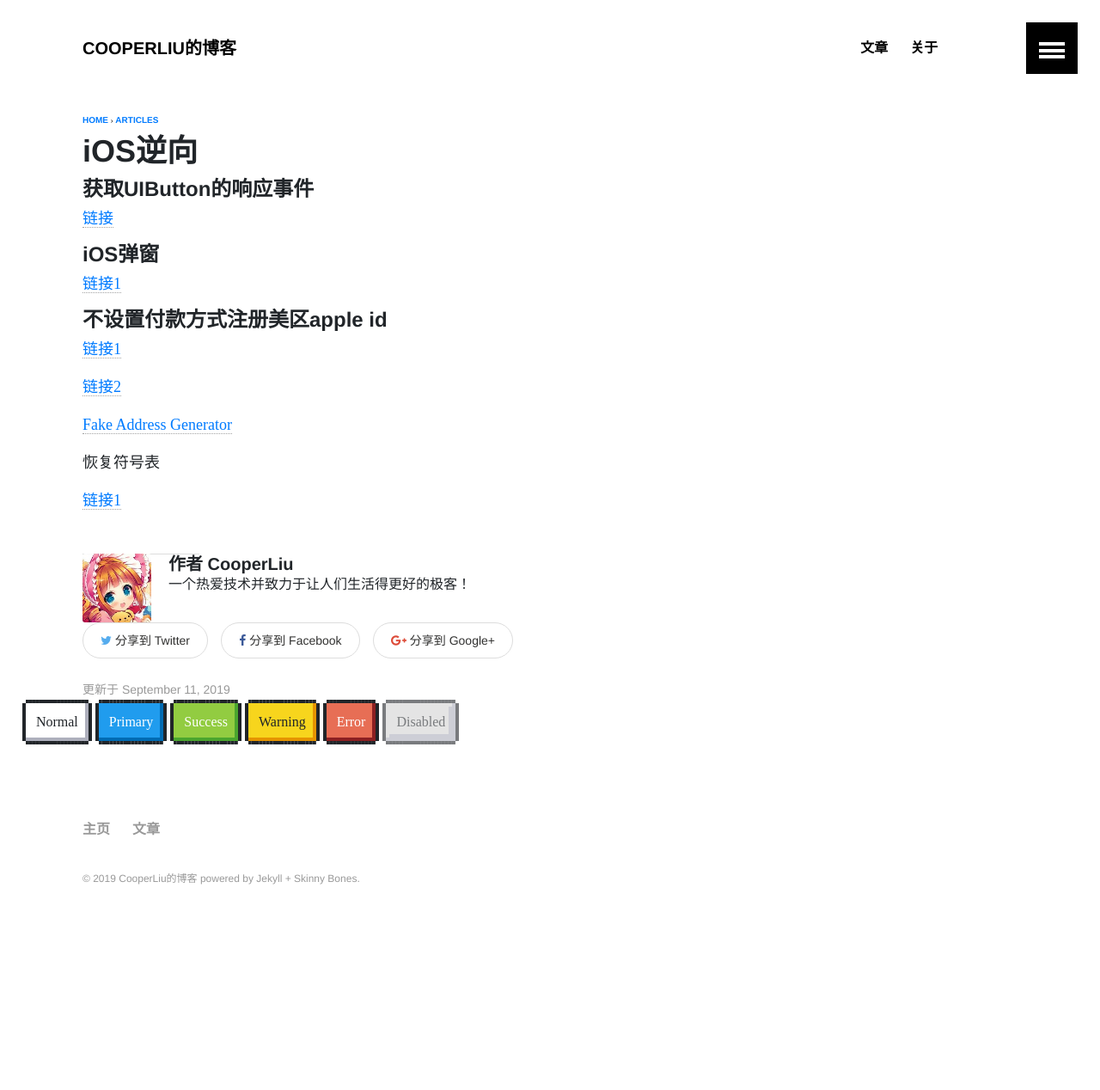
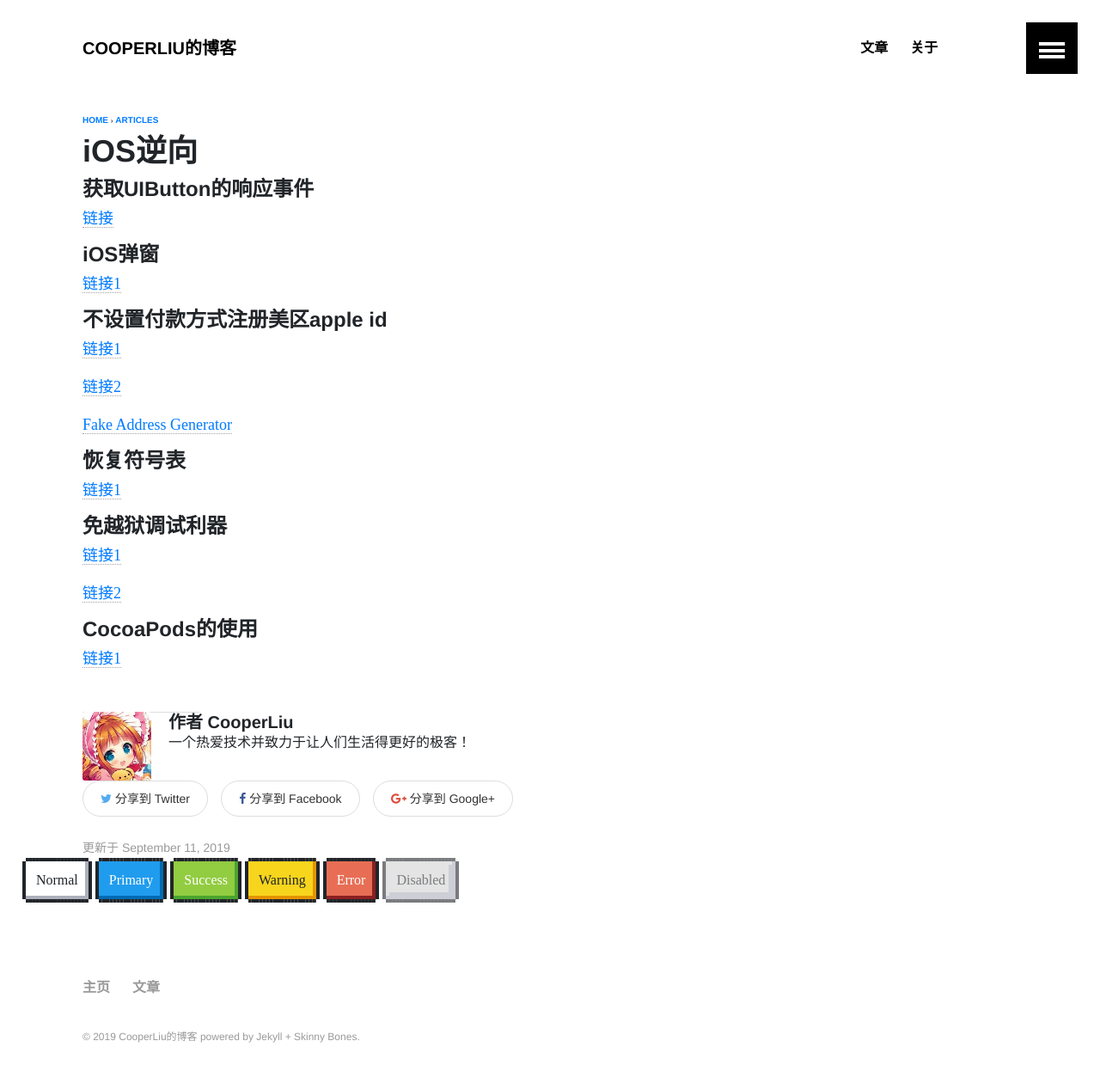
Before and after one commit to LLMIKU/LLMIKU.github.io, a Jekyll site: the page built from _posts/articles/2019-08-28-iOS逆向.md, in a window 1280 px wide. Shown: the whole page at 86% size. Built offline with Jekyll 4.4.1, drawn with Linux system fonts in a browser that asks for light colours; some web fonts are replaced; before the commit the page ends 1084 px from its top, so only the background shows below that.

Commit message:
:cat: update

```diff
--- a/_posts/articles/2019-08-28-iOS逆向.md
+++ b/_posts/articles/2019-08-28-iOS逆向.md
@@ -26,6 +26,16 @@ image:
 
 [Fake Address Generator](http://www.fakeaddressgenerator.com/)
 
-恢复符号表
+#### 恢复符号表
 
 [链接1](http://blog.imjun.net/posts/restore-symbol-of-iOS-app/)
+
+#### 免越狱调试利器
+
+[链接1](https://github.com/Naituw/IPAPatch/tree/master)
+
+[链接2](https://github.com/AloneMonkey/MonkeyDev)
+
+#### CocoaPods的使用
+
+[链接1](https://blog.csdn.net/CC1991_/article/details/76686991)
```
